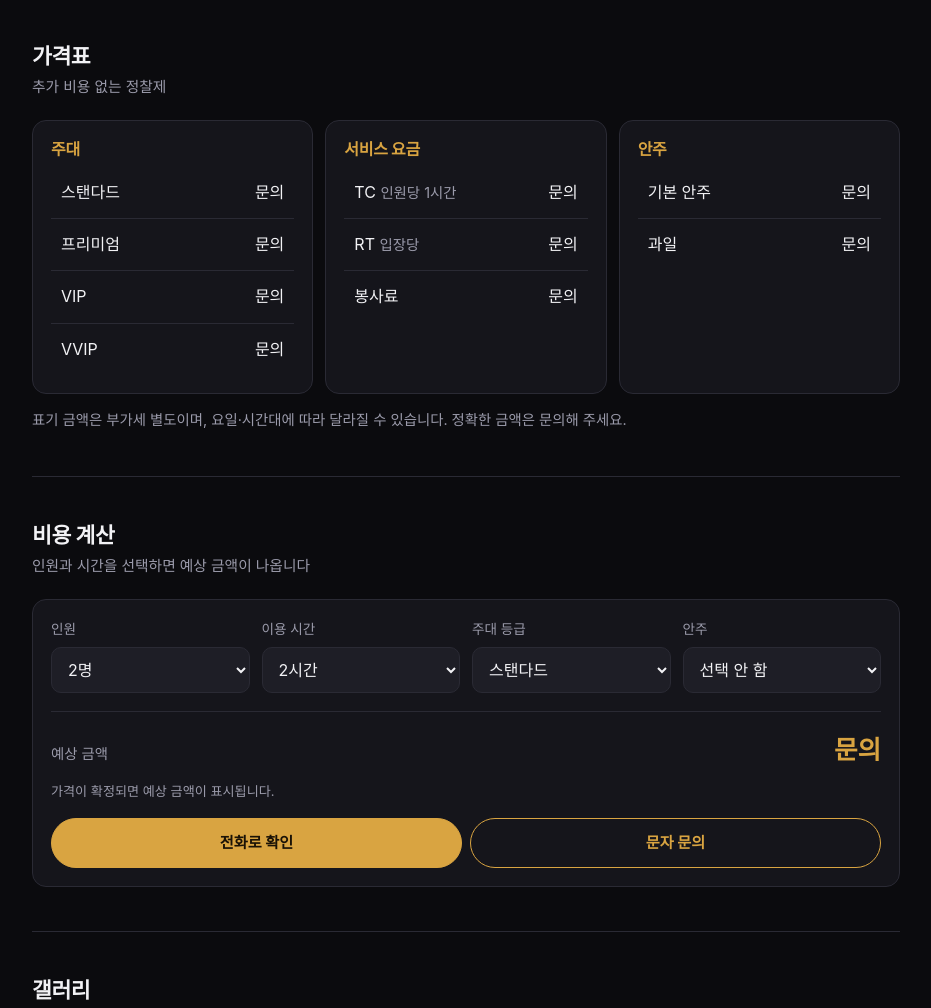
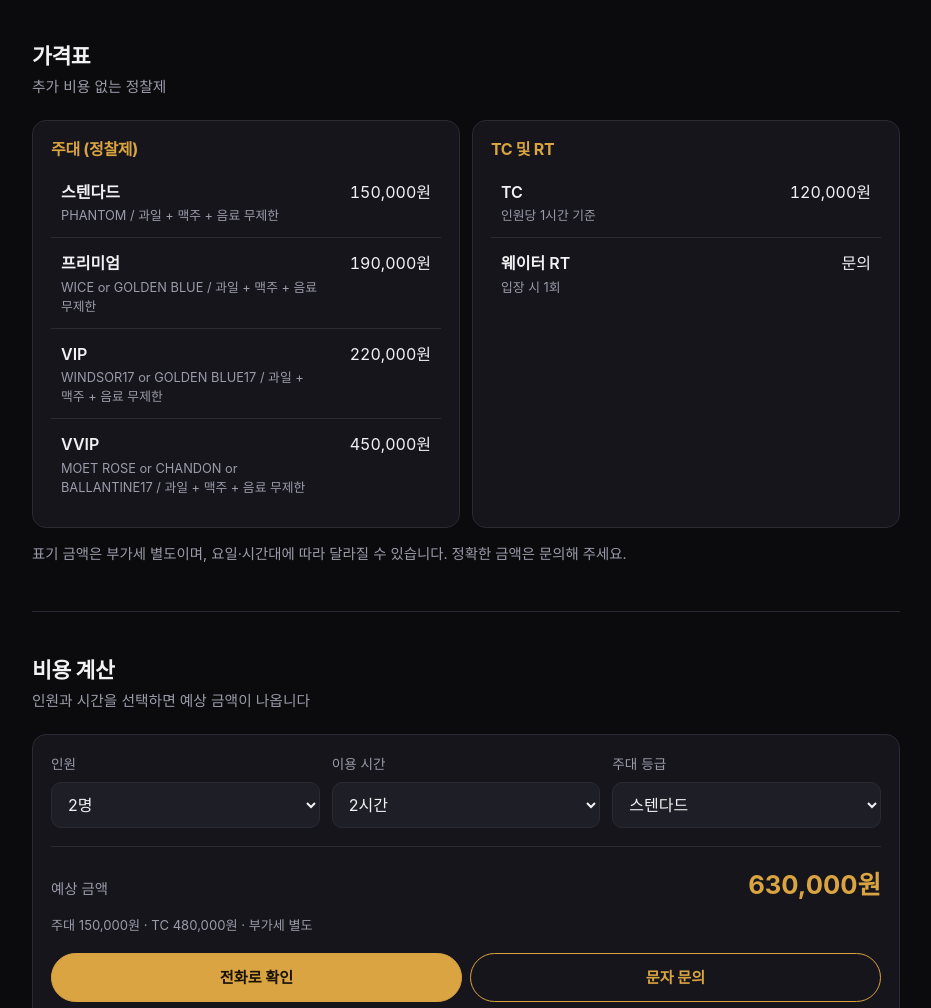
Before and after one commit to byoungguk/dopaminroom, an Astro site: page / in a window 1280 px wide. Shown: the part 1846-2854 px from the top of the page, without its empty margins (174-1105 px from the left). Built offline with nearby package versions, Linux system fonts and the light colour scheme; Astro itself is replaced by a stand-in of ours; a web font is replaced by a local one.

Commit message:
주류 금액·TC 반영, 안주 항목 제거
- 주대 정찰제 4등급(15/19/22/45만) 및 구성 문구 반영
- TC 인원당 시간당 120,000원
- 계산기: 안주 선택 제거, 부가세 별도 기준 합계만 표시 (참고 사이트와 동일)
- RT는 금액 미확정이라 "문의" 표기, 계산에서 제외

Co-Authored-By: Claude Opus 5 (1M context) <noreply@anthropic.com>

```diff
--- a/src/components/PriceCalculator.astro
+++ b/src/components/PriceCalculator.astro
@@ -1,7 +1,7 @@
 ---
-import { TIERS, FEES, SIDES, VENUE } from '../venue';
+import { TIERS, FEES, VENUE } from '../venue';
 
-const config = { tiers: TIERS, fees: FEES, sides: SIDES };
+const config = { tiers: TIERS, fees: FEES };
 const tel = VENUE.phone.replace(/-/g, '');
 ---
 
@@ -29,12 +29,6 @@ const tel = VENUE.phone.replace(/-/g, '');
         {TIERS.map((tier) => <option value={tier.id}>{tier.name}</option>)}
       </select>
     </label>
-    <label>
-      안주
-      <select id="calc-side">
-        {SIDES.map((side) => <option value={side.id}>{side.name}</option>)}
-      </select>
-    </label>
   </div>
 
   <div class="result">
@@ -58,50 +52,43 @@ const tel = VENUE.phone.replace(/-/g, '');
 <script>
   const root = document.querySelector<HTMLElement>('.calc');
   if (root) {
-    const { tiers, fees, sides } = JSON.parse(root.dataset.config ?? '{}');
+    const { tiers, fees } = JSON.parse(root.dataset.config ?? '{}');
     const pick = (id: string) => document.getElementById(id) as HTMLSelectElement | null;
-    const total = document.getElementById('calc-total');
+    const totalEl = document.getElementById('calc-total');
     const breakdown = document.getElementById('calc-breakdown');
     const won = (n: number) => `${Math.round(n).toLocaleString('ko-KR')}원`;
 
     const update = () => {
-      if (!total || !breakdown) return;
+      if (!totalEl || !breakdown) return;
       const people = Number(pick('calc-people')?.value) || 0;
       const hours = Number(pick('calc-hours')?.value) || 0;
       const tier = tiers.find((t: any) => t.id === pick('calc-tier')?.value);
-      const side = sides.find((s: any) => s.id === pick('calc-side')?.value);
 
       const tc = people * hours * (fees.tcPerHour || 0);
       const bottle = tier?.price || 0;
-      const sideFee = side?.price || 0;
       const rt = fees.rt || 0;
-      const subtotal = tc + bottle + sideFee + rt;
+      const total = tc + bottle + rt;
 
       // 단가가 아직 입력되지 않았으면 계산하지 않는다
-      if (subtotal <= 0) {
-        total.textContent = '문의';
+      if (total <= 0) {
+        totalEl.textContent = '문의';
         breakdown.textContent = '가격이 확정되면 예상 금액이 표시됩니다.';
         return;
       }
 
-      const service = subtotal * (fees.serviceRate || 0);
-      const beforeVat = subtotal + service;
-      const vat = fees.vatIncluded ? 0 : beforeVat * (fees.vatRate || 0);
-
-      total.textContent = won(beforeVat + vat);
+      // 참고 사이트와 동일하게 부가세 별도 기준 합계만 표시
+      totalEl.textContent = won(total);
       breakdown.textContent = [
         `주대 ${won(bottle)}`,
         `TC ${won(tc)}`,
         rt > 0 ? `RT ${won(rt)}` : '',
-        sideFee > 0 ? `안주 ${won(sideFee)}` : '',
-        service > 0 ? `봉사료 ${won(service)}` : '',
-        vat > 0 ? `부가세 ${won(vat)}` : '',
+        '부가세 별도',
       ]
         .filter(Boolean)
         .join(' · ');
     };
 
-    ['calc-people', 'calc-hours', 'calc-tier', 'calc-side'].forEach((id) =>
+    ['calc-people', 'calc-hours', 'calc-tier'].forEach((id) =>
       pick(id)?.addEventListener('change', update)
     );
     update();
--- a/src/components/PriceTable.astro
+++ b/src/components/PriceTable.astro
@@ -1,55 +1,56 @@
 ---
-import { TIERS, FEES, SIDES, PRICE_NOTE } from '../venue';
+import { TIERS, FEES, PRICE_NOTE } from '../venue';
 
 const won = (n: number) => (n > 0 ? `${n.toLocaleString('ko-KR')}원` : '문의');
-const sides = SIDES.filter((s) => s.id !== 'none');
 ---
 
 <div class="tables">
   <div class="card">
-    <h3>주대</h3>
+    <h3>주대 (정찰제)</h3>
     <table>
       <tbody>
         {TIERS.map((tier) => (
-          <tr><td>{tier.name}</td><td class="num">{won(tier.price)}</td></tr>
+          <tr>
+            <td>
+              <span class="name">{tier.name}</span>
+              {tier.note && <span class="note muted">{tier.note}</span>}
+            </td>
+            <td class="num">{won(tier.price)}</td>
+          </tr>
         ))}
       </tbody>
     </table>
   </div>
 
   <div class="card">
-    <h3>서비스 요금</h3>
+    <h3>TC 및 RT</h3>
     <table>
       <tbody>
-        <tr><td>TC <span class="muted">인원당 1시간</span></td><td class="num">{won(FEES.tcPerHour)}</td></tr>
-        <tr><td>RT <span class="muted">입장당</span></td><td class="num">{won(FEES.rt)}</td></tr>
-        <tr><td>봉사료</td><td class="num">{FEES.serviceRate > 0 ? `${FEES.serviceRate * 100}%` : '문의'}</td></tr>
-      </tbody>
-    </table>
-  </div>
-
-  <div class="card">
-    <h3>안주</h3>
-    <table>
-      <tbody>
-        {sides.map((side) => (
-          <tr><td>{side.name}</td><td class="num">{won(side.price)}</td></tr>
-        ))}
+        <tr>
+          <td><span class="name">TC</span><span class="note muted">인원당 1시간 기준</span></td>
+          <td class="num">{won(FEES.tcPerHour)}</td>
+        </tr>
+        <tr>
+          <td><span class="name">웨이터 RT</span><span class="note muted">입장 시 1회</span></td>
+          <td class="num">{won(FEES.rt)}</td>
+        </tr>
       </tbody>
     </table>
   </div>
 </div>
 
-<p class="muted note">{PRICE_NOTE}</p>
+<p class="muted note-all">{PRICE_NOTE}</p>
 
 <style>
   .tables {
     display: grid;
-    grid-template-columns: repeat(auto-fit, minmax(260px, 1fr));
+    grid-template-columns: repeat(auto-fit, minmax(280px, 1fr));
     gap: 12px;
   }
   h3 { margin: 0 0 6px; font-size: 1rem; color: var(--accent); }
-  td:first-child { border-bottom: 1px solid var(--border); }
+  .name { display: block; font-weight: 600; }
+  .note { display: block; font-size: 0.8rem; line-height: 1.5; }
+  td { vertical-align: top; }
   tr:last-child td { border-bottom: none; }
-  .note { margin: 14px 0 0; }
+  .note-all { margin: 14px 0 0; }
 </style>
--- a/src/venue.ts
+++ b/src/venue.ts
@@ -32,29 +32,19 @@ export const STEPS = [
   { title: '방문 · 착석', desc: '도착하시면 바로 안내해 드립니다.' },
 ];
 
-// 주대 등급 (가격 0 = "문의" 표시, 계산기에서 제외)
+// 주대 (정찰제) — blog20260819 프로젝트와 동일 금액
 export const TIERS = [
-  { id: 'standard', name: '스탠다드', price: 0 },
-  { id: 'premium', name: '프리미엄', price: 0 },
-  { id: 'vip', name: 'VIP', price: 0 },
-  { id: 'vvip', name: 'VVIP', price: 0 },
+  { id: 'standard', name: '스텐다드', price: 150000, note: 'PHANTOM / 과일 + 맥주 + 음료 무제한' },
+  { id: 'premium', name: '프리미엄', price: 190000, note: 'WICE or GOLDEN BLUE / 과일 + 맥주 + 음료 무제한' },
+  { id: 'vip', name: 'VIP', price: 220000, note: 'WINDSOR17 or GOLDEN BLUE17 / 과일 + 맥주 + 음료 무제한' },
+  { id: 'vvip', name: 'VVIP', price: 450000, note: 'MOET ROSE or CHANDON or BALLANTINE17 / 과일 + 맥주 + 음료 무제한' },
 ];
 
 // 서비스 요금
 export const FEES = {
-  tcPerHour: 0, // 인원당 시간당 TC
-  rt: 0, // 웨이터 RT (입장당)
-  serviceRate: 0, // 0.1 = 봉사료 10%
-  vatRate: 0.1,
-  vatIncluded: false, // TODO: 표기 금액 부가세 포함 여부
+  tcPerHour: 120000, // 인원당 1시간
+  rt: 0, // TODO: 웨이터 RT (입장당) — 0이면 "문의" 표기, 계산 제외
 };
-
-// 안주 (선택 시 계산기에 합산)
-export const SIDES = [
-  { id: 'none', name: '선택 안 함', price: 0 },
-  { id: 'basic', name: '기본 안주', price: 0 },
-  { id: 'fruit', name: '과일', price: 0 },
-];
 
 export const PRICE_NOTE =
   '표기 금액은 부가세 별도이며, 요일·시간대에 따라 달라질 수 있습니다. 정확한 금액은 문의해 주세요.';
```
